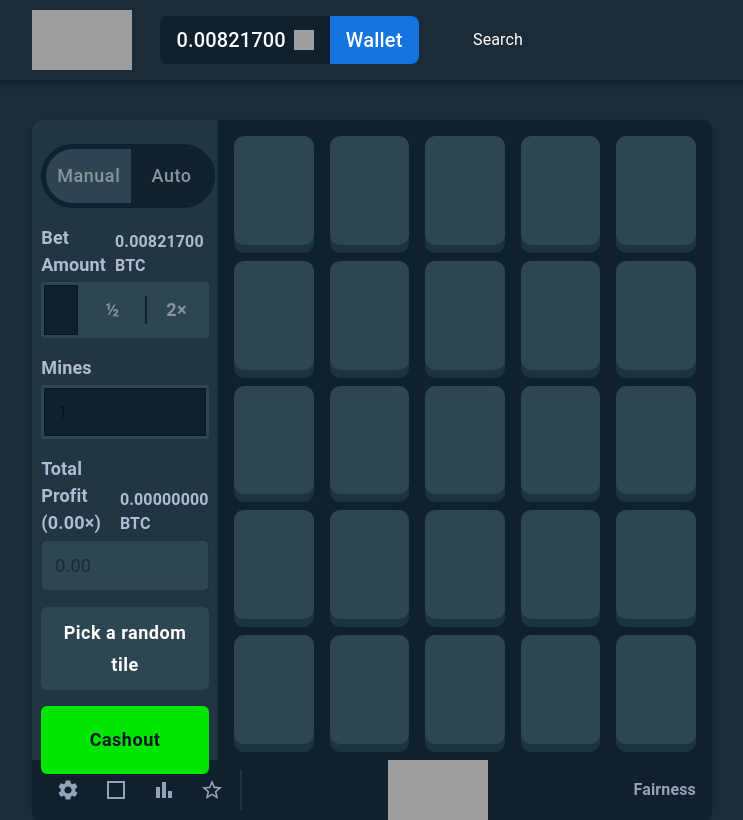
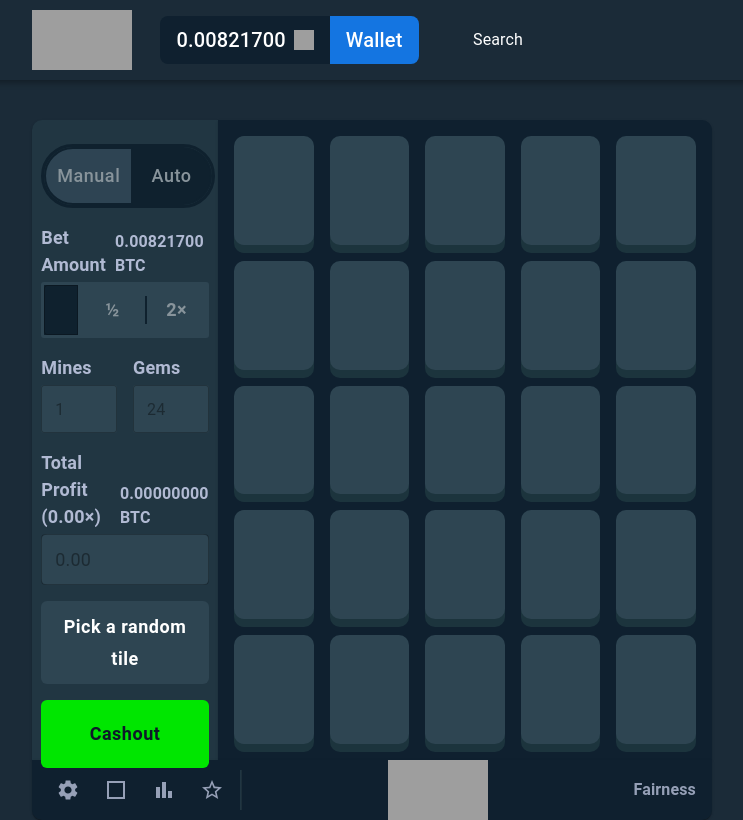
Before and after one commit to KoralK5/mines, a React (Vite) app: page / in a window 1280 px wide. Both pictures are taken after a click on the button "Bet". Shown: the whole page, without its empty margins (268-1011 px from the left). Built offline with nearby package versions, Linux system fonts and the light colour scheme; grey boxes are pictures that could not be loaded; some icons are missing.

Commit message:
more random shit

```diff
--- a/src/Controls.jsx
+++ b/src/Controls.jsx
@@ -13,6 +13,7 @@ const Controls = ({
   gameActive,
   wallet,
   available,
+  clickedTiles,
 }) => {
   const convertCadToBitcoin = (cadAmount) => {
     const conversionRate = 0.0000083; // 1 CAD = 0.0000083 BTC
@@ -194,34 +195,77 @@ const Controls = ({
       </Box>
 
       {/* Mines Input */}
-      <Typography sx={{ mb: 0.5, fontSize: "18px", color: "#b1bad3", fontWeight: "bold" }}>Mines</Typography>
+      <Box display="flex" justifyContent="space-between" mb={0.5}>
+        <Box width="50%">
+          <Typography
+            sx={{
+              fontSize: "18px",
+              color: "#b1bad3",
+              fontWeight: "bold",
+            }}
+          >
+            Mines
+          </Typography>
+        </Box>
+
+        {gameActive && (
+          <Box width="50%" textAlign="left">
+            <Typography
+              sx={{
+                fontSize: "18px",
+                color: "#b1bad3",
+                fontWeight: "bold",
+                ml: 1,
+              }}
+            >
+              Gems
+            </Typography>
+          </Box>
+        )}
+      </Box>
+
+      <Box
+        display="flex"
+        justifyContent="center"
+        alignItems="center"
+        gap={2}
+        mb={2}
+      >
         <TextField
-        type="number"
           value={numMines}
           onChange={(e) => setNumMines(parseInt(e.target.value) || 1)}
           onBlur={() => {
-          if (numMines > 24) {
-            setNumMines(24);
-          }
+            if (numMines > 24) setNumMines(24);
           }}
           InputProps={{
             sx: {
-            backgroundColor: "#0f212e",
+              backgroundColor: gameActive ? "#2e4552" : "#0f212e",
               borderRadius: "3px",
-            border: "3px solid #2e4552",
-            input: {
-              color: "white",
-              my: 0.5,
-            },
+              border: gameActive ? "none" : "3px solid #2e4552",
+              input: { color: "white", my: 0.5 },
             },
           }}
           size="small"
-        sx={{
-          mb: 2,
-          width: "100%",
-        }}
+          sx={{ width: gameActive ? "50%" : "100%" }}
           disabled={gameActive}
         />
+
+        {gameActive && (
+          <TextField
+            value={25 - numMines - clickedTiles.size}
+            InputProps={{
+              sx: {
+                backgroundColor: "#2e4552",
+                borderRadius: "3px",
+                input: { color: "white", my: 0.5 },
+              },
+            }}
+            size="small"
+            sx={{ width: "50%" }}
+            disabled={gameActive}
+          />
+        )}
+      </Box>
 
       {/* Start / Cash Out Buttons */}
       {!gameActive ? (
--- a/src/Game.jsx
+++ b/src/Game.jsx
@@ -33,11 +33,9 @@ const Game = ({ wallet, setWallet }) => {
   const handleCashOut = () => {
     setWallet(wallet + winnings);
     setGameActive(false);
-    setTimeout(() => {
-      setClickedTiles(new Set());
-      setIcons(Array(25).fill(null));
-      setAvailable(true);
-    }, 2000);
+    setClickedTiles(new Set());
+    setIcons(Array(25).fill(null));
+    setAvailable(true);
   };
 
   return (
@@ -65,6 +63,7 @@ const Game = ({ wallet, setWallet }) => {
             gameActive={gameActive}
             wallet={wallet}
             available={available}
+            clickedTiles={clickedTiles}
           />
         </Paper>
         <Paper
--- a/src/Tile.jsx
+++ b/src/Tile.jsx
@@ -33,7 +33,7 @@ const Tile = ({ isClicked, gameActive, clickedTiles, index, setClickedTiles, set
         setClickedTiles(new Set());
         setIcons(Array(25).fill(null));
         setAvailable(true);
-      }, 2000);
+      }, 1000);
     } else {
       const newClickedTiles = new Set(clickedTiles).add(index);
       setClickedTiles(newClickedTiles);
```
Lines whose indentation alone changed are shown as unchanged.
